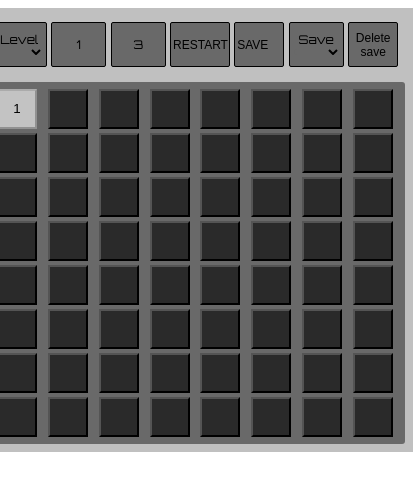
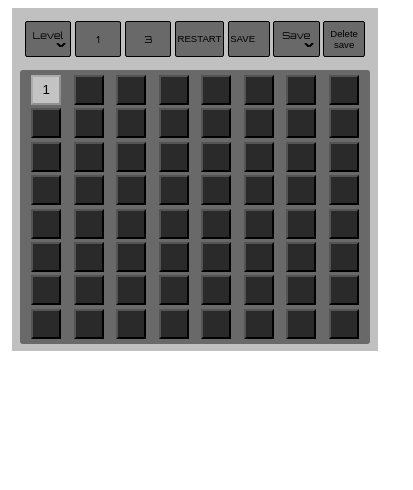
Before and after one commit to Dmitriy0212/Minesweeper-webpack, a website built with webpack: page index.html in a window 390 px wide. Both pictures are taken after a click on the button 17 px from the left and 108 px from the top of the page. Shown: the whole page, 413 px wide, since content can reach past the window. Built offline with nearby package versions, Linux system fonts and the light colour scheme.

Commit message:
fix:fixed minor bugs 7

```diff
--- a/style.css
+++ b/style.css
@@ -126,3 +126,30 @@
     margin: 1px;
     background: rgb(103 247 255);
 }
+
+@media (max-width:500px) {
+    .button {
+        width: 30px;
+        height: 30px;
+    }
+
+    .button-bomb {
+        width: 30px;
+        height: 30px;
+    }
+
+    .button-bomb-heppi {
+        width: 30px;
+        height: 30px;
+    }
+
+    .not-button-bomb {
+        width: 30px;
+        height: 30px;
+    }
+
+    .box {
+        width: 50px;
+        font-size: 60%;
+    }
+}
```
